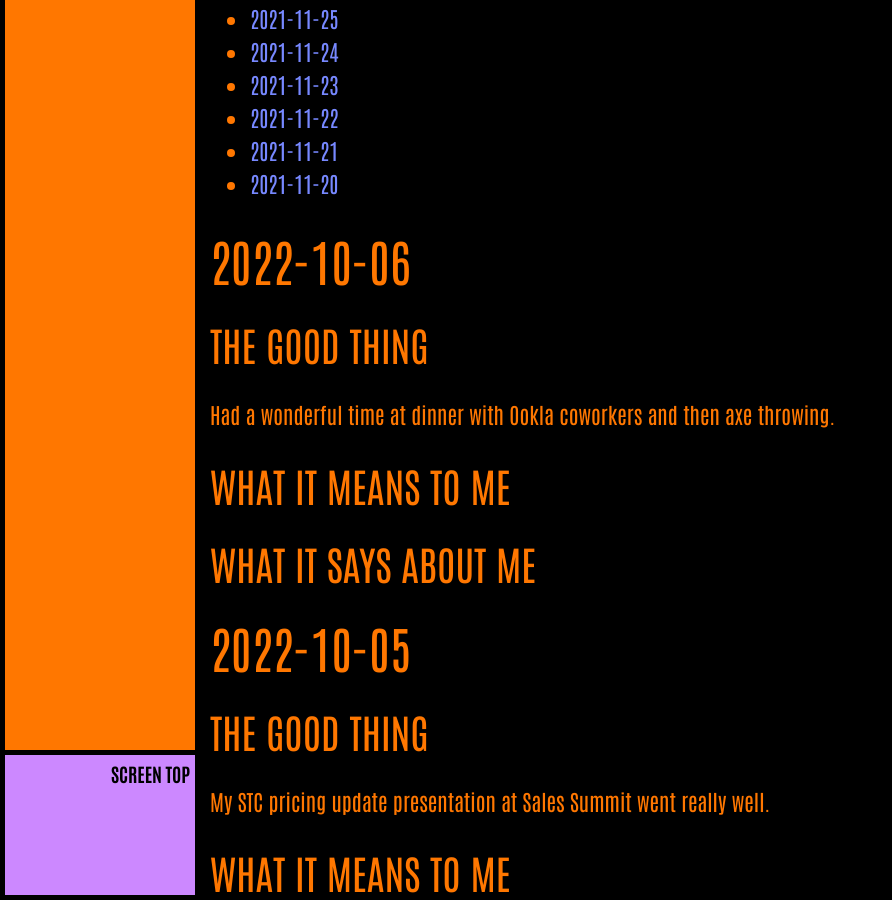
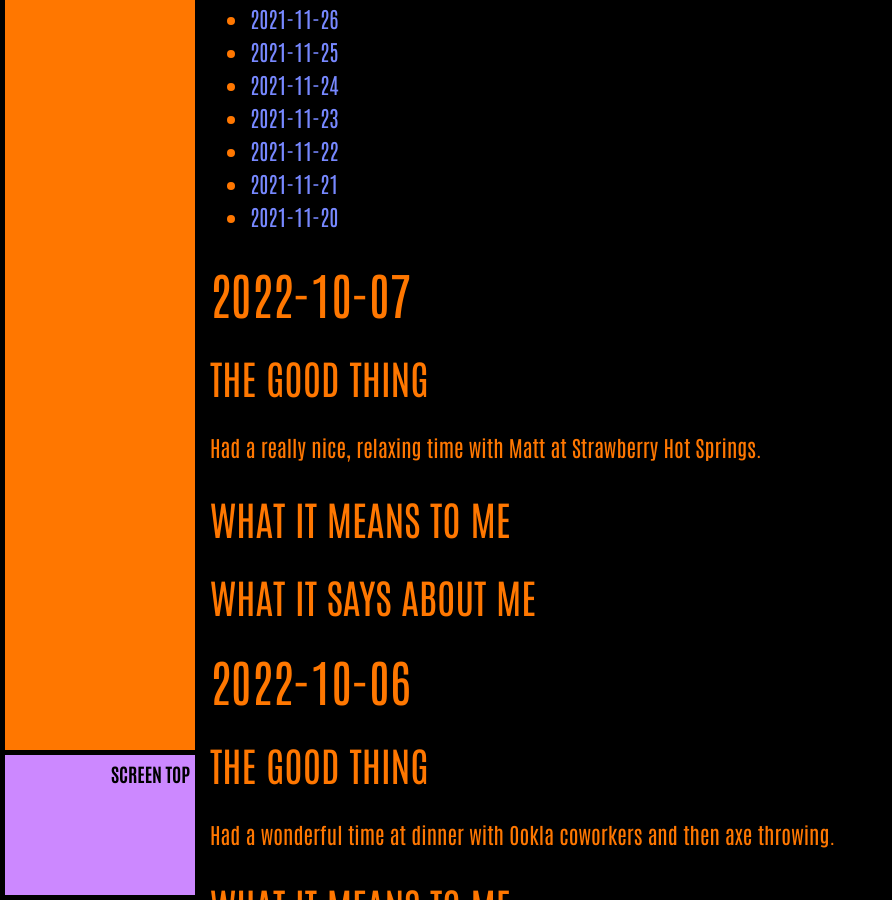
Before and after one commit to ArthurZey/arthurzey.github.io, a Jekyll site: the page built from _pages/one-good-thing.md, in a window 1280 px wide and 900 px high, scrolled down 6303 px. Shown: the whole window, without its empty margins (0-892 px from the left). Built offline with Jekyll 4.4.1, drawn with Linux system fonts in a browser that asks for light colours; some of the changed text lies outside the part shown.

Commit message:
added stub for 2022-10-07

```diff
--- a/_pages/one-good-thing.md
+++ b/_pages/one-good-thing.md
@@ -13,6 +13,15 @@
 {:toc}
 {::options toc_levels="2" /}
 
+## 2022-10-07
+### The Good Thing
+Had a really nice, relaxing time with Matt at Strawberry Hot Springs.
+### What It Means to Me
+
+### What It Says about Me
+
+
+
 ## 2022-10-06
 ### The Good Thing
 Had a wonderful time at dinner with Ookla coworkers and then axe throwing.
```
Also changed, not shown: other parts of _pages/one-good-thing.md (+1 -1 lines).
